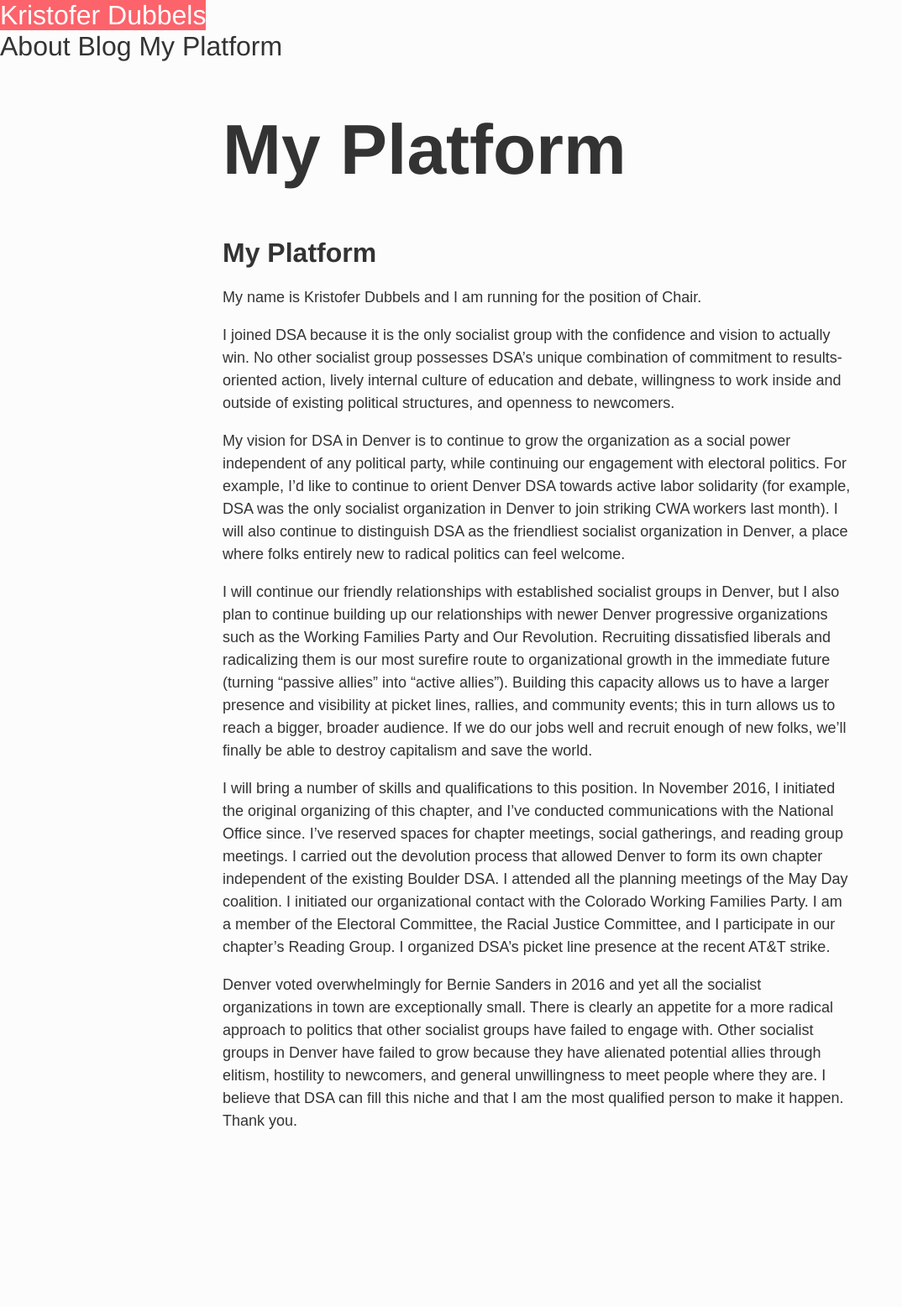
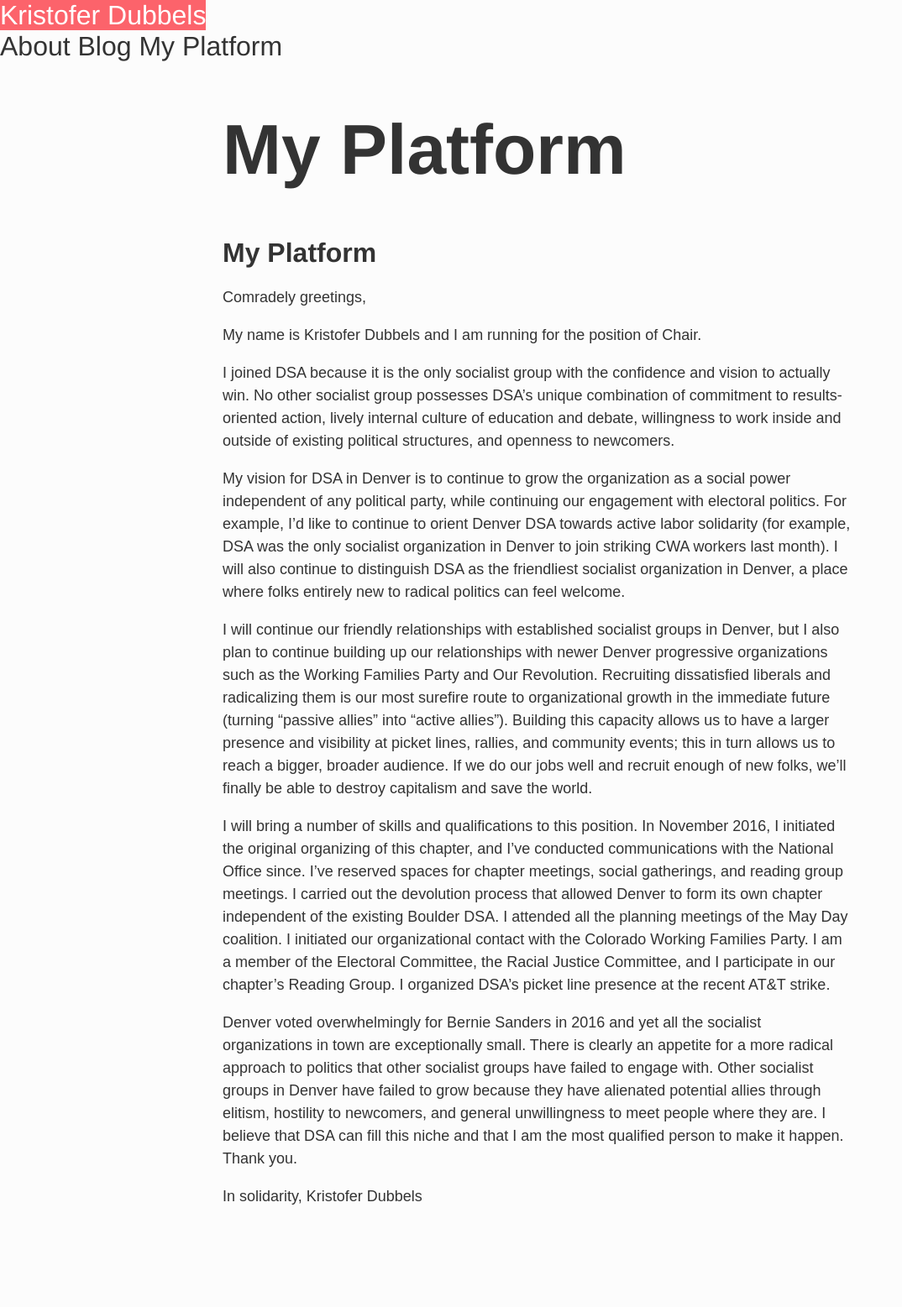
Before and after one commit to kdubbels/kdubbels.github.io, a Jekyll site: the page built from platform.md, in a window 1280 px wide. Shown: the whole page at 84% size, without its empty margins (0-1074 px from the left). Built offline with Jekyll 4.4.1, drawn with Linux system fonts in a browser that asks for light colours; nearby versions of some CDN libraries; some web fonts are replaced; our own code applies the rules of GitHub Pages for plain Markdown files; before the commit the page ends 1467 px from its top, so only the background shows below that.

Commit message:
platform

```diff
--- a/platform.md
+++ b/platform.md
@@ -4,6 +4,8 @@ permalink: /platform/
 ---
 
 # My Platform
+
+Comradely greetings,
 
 My name is Kristofer Dubbels and I am running for the position of Chair.
 
@@ -16,3 +18,6 @@ I will continue our friendly relationships with established socialist groups in
 I will bring a number of skills and qualifications to this position. In November 2016, I initiated the original organizing of this chapter, and I've conducted communications with the National Office since.  I've reserved spaces for chapter meetings, social gatherings, and reading group meetings. I carried out the devolution process that allowed Denver to form its own chapter independent of the existing Boulder DSA. I attended all the planning meetings of the May Day coalition. I initiated our organizational contact with the Colorado Working Families Party. I am a member of the Electoral Committee, the Racial Justice Committee, and I participate in our chapter's Reading Group. I organized DSA's picket line presence at the recent AT&T strike.
 
 Denver voted overwhelmingly for Bernie Sanders in 2016 and yet all the socialist organizations in town are exceptionally small. There is clearly an appetite for a more radical approach to politics that other socialist groups have failed to engage with. Other socialist groups in Denver have failed to grow because they have alienated potential allies through elitism, hostility to newcomers, and general unwillingness to meet people where they are. I believe that DSA can fill this niche and that I am the most qualified person to make it happen. Thank you.
+
+In solidarity,
+Kristofer Dubbels
```
